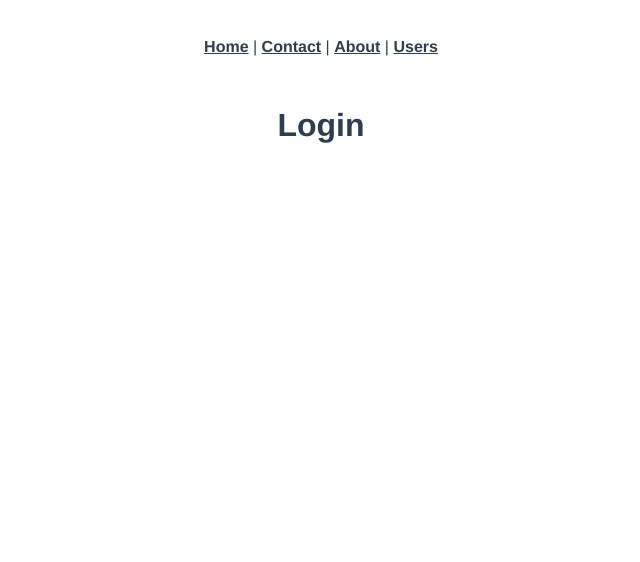
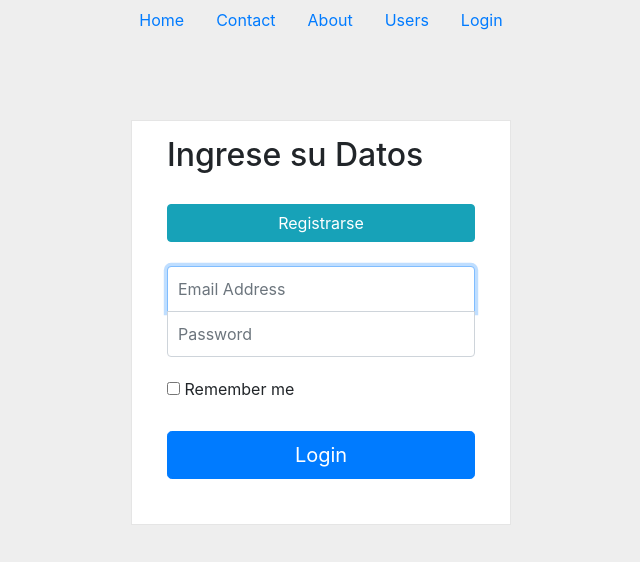
Before and after one commit to baubyte/VueJS, a Vue app in the folder vue-router-01/: page /login in a window 1280 px wide. Shown: the top 562 px of the page, without its empty margins (319-959 px from the left). Built offline with nearby package versions, Linux system fonts and the light colour scheme.

Commit message:
Add Bootstrap, Terminado Login Signup

```diff
--- a/vue-router-01/package.json
+++ b/vue-router-01/package.json
@@ -7,6 +7,7 @@
     "build": "vue-cli-service build"
   },
   "dependencies": {
+    "bootstrap": "^4.5.2",
     "core-js": "^3.6.5",
     "vue": "^2.6.11",
     "vue-router": "^3.2.0"
--- a/vue-router-01/src/App.vue
+++ b/vue-router-01/src/App.vue
@@ -1,16 +1,32 @@
 <template>
   <div id="app">
-    <div id="nav">
-      <router-link to="/">Home</router-link> |
-      <router-link to="/contact">Contact</router-link> |
-      <router-link to="/about">About</router-link> |
-      <router-link to="/users">Users</router-link>
+    <div id="nav" class="container">
+      <ul class="nav justify-content-center">
+        <li class="nav-item">
+          <router-link to="/" class="nav-link active">Home</router-link>
+        </li>
+        <li class="nav-item">
+          <router-link to="/contact" class="nav-link">Contact</router-link>
+        </li>
+        <li class="nav-item">
+          <router-link to="/about" class="nav-link">About</router-link>
+        </li>
+        <li class="nav-item">
+          <router-link to="/users" class="nav-link">Users</router-link>
+        </li>
+        <li class="nav-item">
+          <router-link ter-link to="/login" class="nav-link">Login</router-link>
+        </li>
+      </ul>
     </div>
-    <router-view/>
+    <router-view />
   </div>
 </template>
 
 <style>
+/**Importamos Bootstrap "npm install bootstrap primero" */
+@import "../node_modules/bootstrap/dist/css/bootstrap.min.css";
+/*
 #app {
   font-family: Avenir, Helvetica, Arial, sans-serif;
   -webkit-font-smoothing: antialiased;
@@ -31,4 +47,5 @@
 #nav a.router-link-exact-active {
   color: #42b983;
 }
+*/
 </style>
--- a/vue-router-01/src/components/HelloWorld.vue
+++ b/vue-router-01/src/components/HelloWorld.vue
@@ -1,5 +1,5 @@
 <template>
-  <div class="hello">
+  <div class="container">
     <h1>{{ msg }}</h1>
     <p>
       For a guide and recipes on how to configure / customize this project,<br>
--- a/vue-router-01/src/router/index.js
+++ b/vue-router-01/src/router/index.js
@@ -41,6 +41,11 @@ const routes = [{
         path: '/signup',
         name: 'signup',
         component: Signup
+    },
+    /**Reiteración de Rutas */
+    {
+        path: '/registrarse',
+        redirect: '/signup'
     }
 ]
 
--- a/vue-router-01/src/views/About.vue
+++ b/vue-router-01/src/views/About.vue
@@ -1,5 +1,5 @@
 <template>
-  <div class="about">
+  <div class="container">
     <h1>Pagina Acerca de.</h1>
   </div>
 </template>
--- a/vue-router-01/src/views/Contact.vue
+++ b/vue-router-01/src/views/Contact.vue
@@ -1,5 +1,5 @@
 <template>
-  <div>
+  <div class="container">
     <h1>Pagina de Contacto.</h1>
   </div>
 </template>
--- a/vue-router-01/src/views/Home.vue
+++ b/vue-router-01/src/views/Home.vue
@@ -1,5 +1,5 @@
 <template>
-  <div class="home">
+  <div class="container">
     <img alt="Vue logo" src="../assets/logo.png">
     <HelloWorld msg="Bienvenido a una App con Vue.js"/>
   </div>
--- a/vue-router-01/src/views/Login.vue
+++ b/vue-router-01/src/views/Login.vue
@@ -1,5 +1,93 @@
 <template>
-    <div>
-        <h1>Login</h1>
+  <div class="container">
+    <div class="wrapper">
+      <form class="form-signin">
+        <h2 class="form-signin-heading">Ingrese su Datos</h2>
+        <button class="btn btn-info btn-block" @click="signup()">Registrarse</button><br>
+        <input
+          type="text"
+          class="form-control"
+          name="username"
+          placeholder="Email Address"
+          required=""
+          autofocus=""
+        />
+        <input
+          type="password"
+          class="form-control"
+          name="password"
+          placeholder="Password"
+          required=""
+        />
+        <label class="checkbox">
+          <input
+            type="checkbox"
+            value="remember-me"
+            id="rememberMe"
+            name="rememberMe"
+          />
+          Remember me
+        </label>
+        <button class="btn btn-lg btn-primary btn-block" type="submit">
+          Login
+        </button>
+      </form>
     </div>
+  </div>
 </template>
+<script>
+export default {
+    methods:{
+        signup(){
+            this.$router.push('/registrarse');
+        }
+    }
+}
+</script>
+<style>
+body {
+    background: #eee !important;
+}
+
+.wrapper {
+    margin-top: 80px;
+  margin-bottom: 80px;
+}
+
+.form-signin {
+  max-width: 380px;
+  padding: 15px 35px 45px;
+  margin: 0 auto;
+  background-color: #fff;
+  border: 1px solid rgba(0,0,0,0.1);
+}
+
+  .form-signin-heading,
+    .checkbox {
+      margin-bottom: 30px;
+    }
+
+    .checkbox {
+      font-weight: normal;
+    }
+
+    .form-control {
+      position: relative;
+      font-size: 16px;
+      height: auto;
+      padding: 10px;
+        @include box-sizing(border-box);
+    }
+
+    input[type="text"] {
+      margin-bottom: -1px;
+      border-bottom-left-radius: 0;
+      border-bottom-right-radius: 0;
+    }
+
+    input[type="password"] {
+      margin-bottom: 20px;
+      border-top-left-radius: 0;
+      border-top-right-radius: 0;
+    }
+</style>
--- a/vue-router-01/src/views/Signup.vue
+++ b/vue-router-01/src/views/Signup.vue
@@ -1,5 +1,83 @@
 <template>
-    <div>
-        <h1>Signup</h1>
+  <div class="container">
+    <div class="wrapper">
+      <form class="form-signin">
+        <h2 class="form-signin-heading">Ingrese su Datos</h2>
+        <input
+          type="text"
+          class="form-control"
+          name="username"
+          placeholder="Email Address"
+          required=""
+          autofocus=""
+        />
+        <input
+          type="password"
+          class="form-control"
+          name="password"
+          placeholder="Password"
+          required=""
+        />
+        <label class="checkbox">
+          <input
+            type="checkbox"
+            value="remember-me"
+            id="rememberMe"
+            name="rememberMe"
+          />
+          Remember me
+        </label>
+        <button class="btn btn-lg btn-primary btn-block" type="submit">
+          Registrarse
+        </button>
+      </form>
     </div>
+  </div>
 </template>
+<style>
+body {
+    background: #eee !important;
+}
+
+.wrapper {
+    margin-top: 80px;
+  margin-bottom: 80px;
+}
+
+.form-signin {
+  max-width: 380px;
+  padding: 15px 35px 45px;
+  margin: 0 auto;
+  background-color: #fff;
+  border: 1px solid rgba(0,0,0,0.1);
+}
+
+  .form-signin-heading,
+    .checkbox {
+      margin-bottom: 30px;
+    }
+
+    .checkbox {
+      font-weight: normal;
+    }
+
+    .form-control {
+      position: relative;
+      font-size: 16px;
+      height: auto;
+      padding: 10px;
+        @include box-sizing(border-box);
+    }
+
+    input[type="text"] {
+      margin-bottom: -1px;
+      border-bottom-left-radius: 0;
+      border-bottom-right-radius: 0;
+    }
+
+    input[type="password"] {
+      margin-bottom: 20px;
+      border-top-left-radius: 0;
+      border-top-right-radius: 0;
+    }
+</style>
--- a/vue-router-01/src/views/Users.vue
+++ b/vue-router-01/src/views/Users.vue
@@ -1,5 +1,5 @@
 <template>
-  <div>
+  <div class="container">
     <h1>Informacion de Usuario</h1>
     <router-link :to="{ name:'users', params:{id:item}}" v-for="(item,index) of arrayUsers " :key="index">
         <button type="button" class="btn btn-success">{{item}}</button>
```
Also changed, not shown: 1 other file (tests, documents, lock files or other folders).
